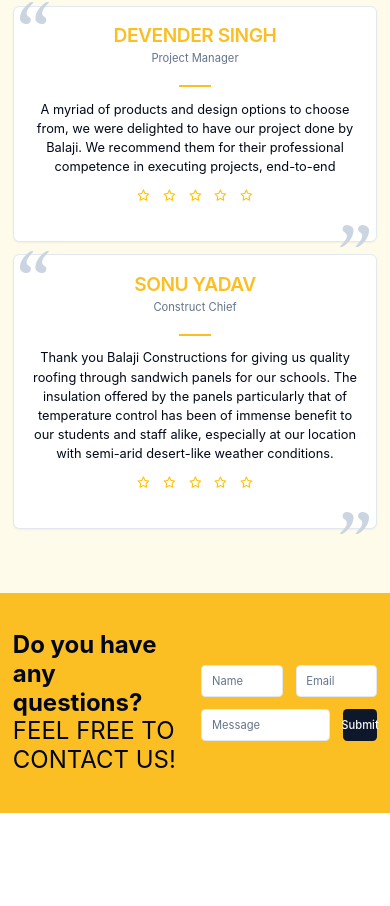
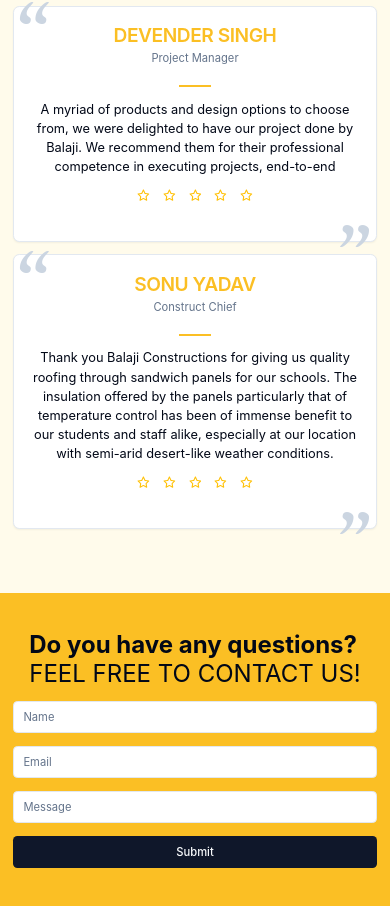
Before and after one commit to kumarsachinguri/balaji.constructions, a React (Vite) app: page / in a window 390 px wide. Shown: the part 2527-3433 px from the top of the page. Before the commit the page ends 3340 px from the top, so only its background shows below. Built offline with nearby package versions, Linux system fonts and the light colour scheme.

Commit message:
Make Contact Us section responsive

```diff
--- a/src/components/Contact.tsx
+++ b/src/components/Contact.tsx
@@ -3,7 +3,7 @@
 const Contact = () => {
   return (
     <section className='bg-amber-400'>
-      <div className='maxwidth  py-12 grid grid-cols-2 items-center p-4 gap-4 mx-auto'>
+      <div className='maxwidth  py-12 grid grid-cols-1 lg:grid-cols-2 items-center p-4 gap-4 mx-auto'>
         <div className='heading maxwidth mx-auto'>
           <h2 className='text-3xl font-bold'>Do you have any questions?</h2>
           <h3 className='text-3xl uppercase'>Feel free to contact us!</h3>
--- a/src/components/Form.tsx
+++ b/src/components/Form.tsx
@@ -47,9 +47,9 @@
       <Form {...form}>
         <form
           onSubmit={form.handleSubmit(onSubmit)}
-          className='grid grid-cols-4 gap-4'
+          className='grid grid-cols-1 lg:grid-cols-4 gap-4'
         >
-          <div className='col-span-2'>
+          <div className='lg:col-span-2'>
             <FormField
               control={form.control}
               name='name'
@@ -67,7 +67,7 @@
               )}
             />
           </div>
-          <div className='col-span-2'>
+          <div className='lg:col-span-2'>
             <FormField
               control={form.control}
               name='email'
@@ -85,7 +85,7 @@
               )}
             />
           </div>
-          <div className='col-span-3'>
+          <div className='lg:col-span-3'>
             <FormField
               control={form.control}
               name='message'
--- a/src/index.css
+++ b/src/index.css
@@ -109,14 +109,14 @@
 
 .services {
   display: grid;
-  grid-template-columns: repeat(auto-fit, minmax(22rem, 1fr));
+  grid-template-columns: repeat(auto-fit, minmax(18rem, 1fr));
   align-content: center;
   grid-gap: 1rem;
 }
 
 .reviews {
   display: grid;
-  grid-template-columns: repeat(auto-fit, minmax(22rem, 1fr));
+  grid-template-columns: repeat(auto-fit, minmax(18rem, 1fr));
   justify-items: center;
   grid-gap: 1rem;
 }
```
